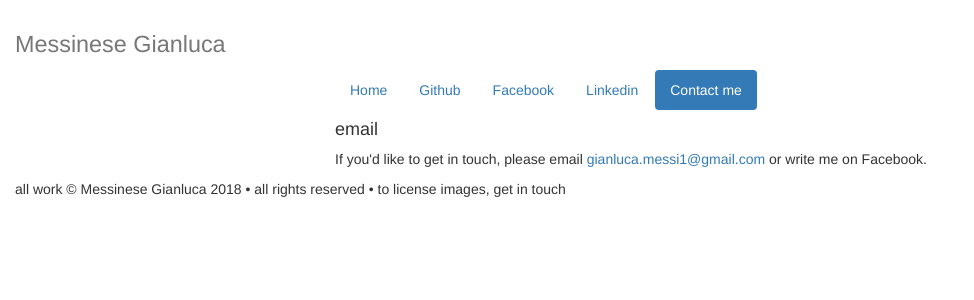
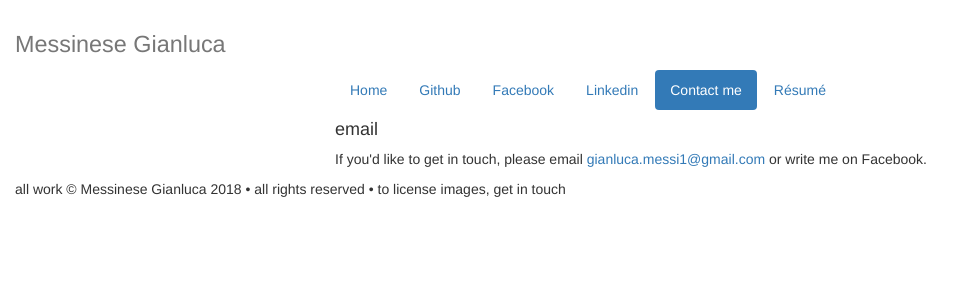
Before and after one commit to MessineseGianluca/MessineseGianluca.github.io, a Jekyll site: the page built from contact/index.html, in a window 1280 px wide. Shown: the top 300 px of the page, without its empty margins (0-974 px from the left). Built offline with Jekyll 4.4.1, drawn with Linux system fonts in a browser that asks for light colours.

Commit message:
Add resume

```diff
--- a/_includes/my_header.html
+++ b/_includes/my_header.html
@@ -11,6 +11,9 @@
         <li role="presentation" {% if page.title == "Contact" %} class="active" {% endif %}>
           <a href="{{ site.baseurl }}contact/">Contact me</a>
         </li>
+        <li role="presentation">
+          <a href="{{ site.baseurl }}file/Gianluca Messinese - Resume.pdf">Résumé</a>
+        </li>
       </ul>
     </div>
   </div>
```
Also changed, not shown: 1 other file.
